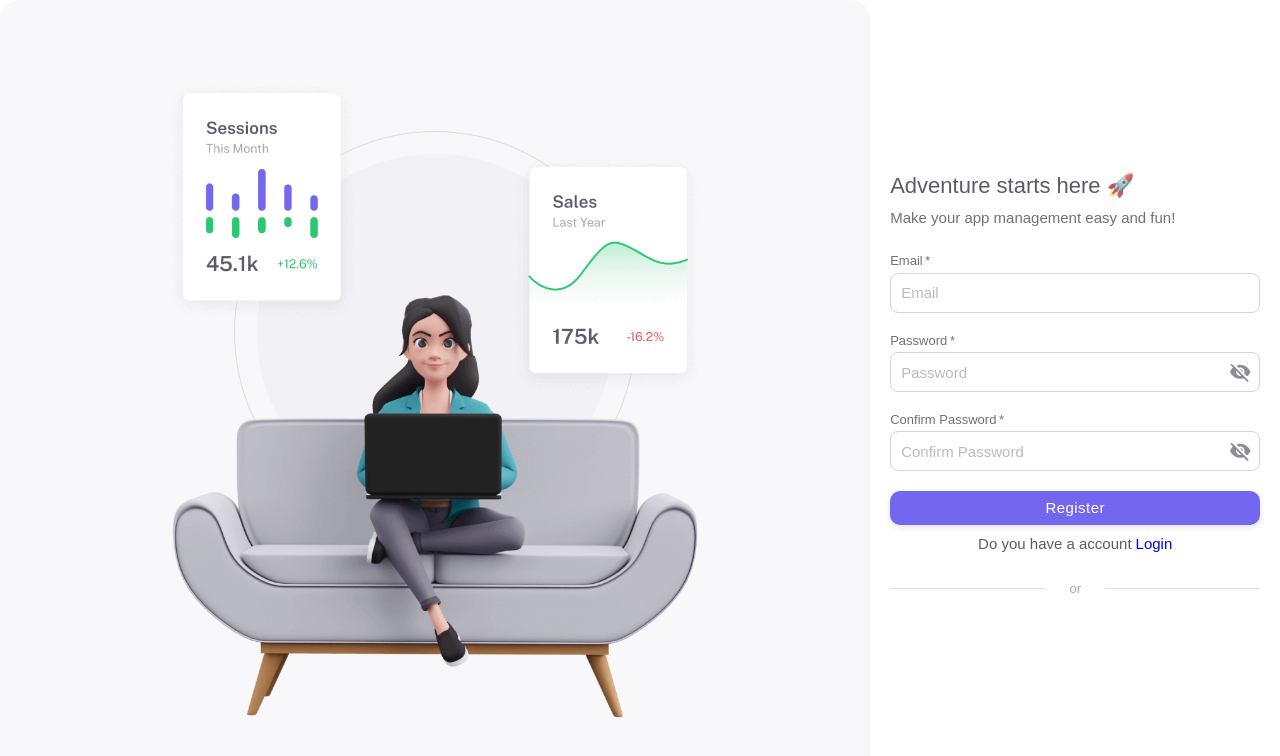
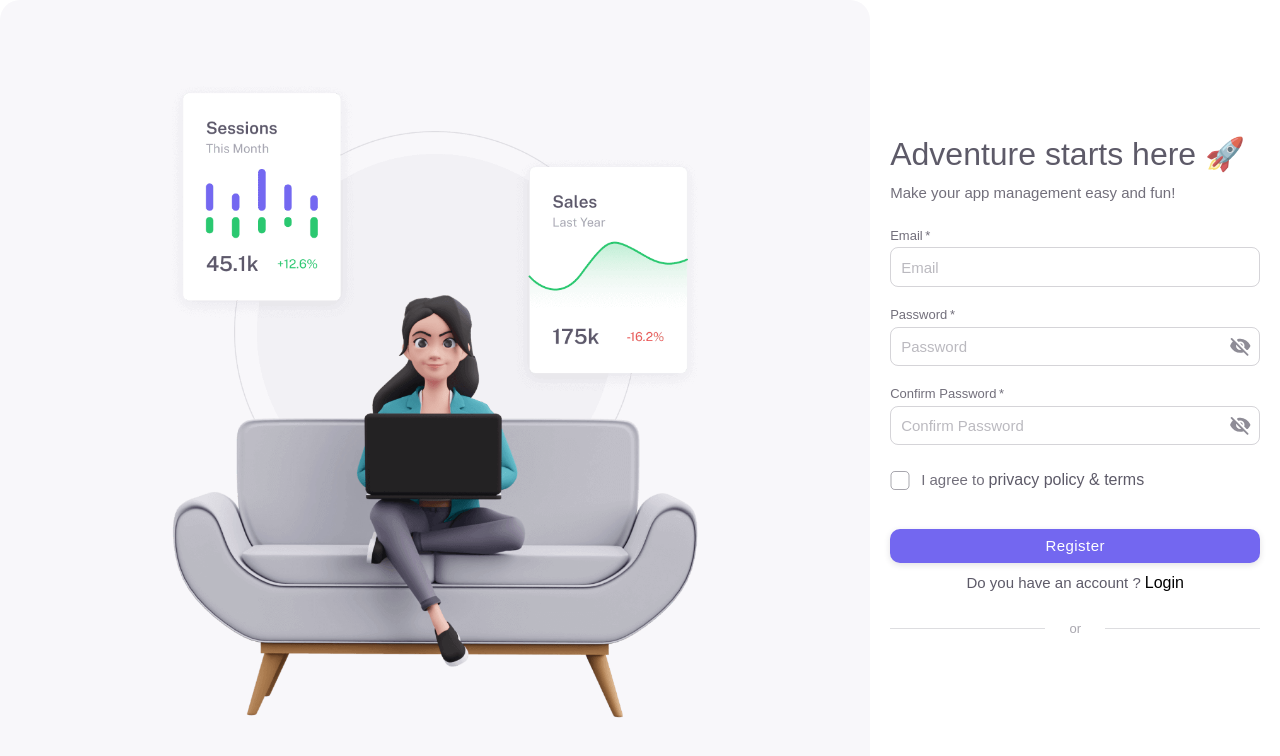
Before and after one commit to ngntu10/OptiMart-Client, a Next.js app: page /register in a window 1280 px wide. Shown: the top 756 px of the page. Built offline with nearby package versions, Linux system fonts and the light colour scheme; some icons are missing.

Commit message:
Fix UI login & register page in dark mode

```diff
--- a/src/styles/globals.scss
+++ b/src/styles/globals.scss
@@ -21,5 +21,9 @@ body {
 
 a {
   text-decoration: none;
+}
 
+input[type='password']::-ms-reveal,
+input[type='password']::-ms-clear {
+  display: none;
 }
--- a/src/views/pages/register/register.tsx
+++ b/src/views/pages/register/register.tsx
@@ -144,7 +144,7 @@ const RegisterPage: NextPage<Tprops> = () => {
           >
             <form onSubmit={handleSubmit(onSubmit)} autoComplete='off' noValidate>
               <Box sx={{ mb: 6 }}>
-                <Typography variant='h4' sx={{ mb: 1.5 }}>
+                <Typography variant='h2' sx={{ mb: 1.5 }}>
                   {`Adventure starts here 🚀`}
                 </Typography>
                 <Typography sx={{ color: 'text.secondary' }}>Make your app management easy and fun!</Typography>
@@ -253,14 +253,40 @@ const RegisterPage: NextPage<Tprops> = () => {
                   name='password'
                 />
               </Box>
-
+              <FormControlLabel
+                control={<Checkbox />}
+                sx={{ mb: 4, mt: 1.5, '& .MuiFormControlLabel-label': { fontSize: theme.typography.body2.fontSize } }}
+                label={
+                  <Box sx={{ display: 'flex', alignItems: 'center', flexWrap: 'wrap', justifyContent: 'center' }}>
+                    <Typography sx={{ color: 'text.secondary' }}>I agree to</Typography>
+                    <Typography
+                      style={{ color: `${theme.palette.primary.main} !important`, fontSize: '16px' }}
+                      onClick={e => e.preventDefault()}
+                      sx={{ ml: 1 }}
+                    >
+                      privacy policy & terms
+                    </Typography>
+                  </Box>
+                }
+              />
               <Button type='submit' fullWidth variant='contained' sx={{ mt: 3, mb: 2 }}>
                 Register
               </Button>
               <Box sx={{ display: 'flex', alignItems: 'center', justifyContent: 'center', gap: '4px' }}>
-                <Typography>{'Do you have a account'}</Typography>
+                <Typography>{'Do you have an account ?'}</Typography>
 
-                <Link href='/login'>{'Login'}</Link>
+                <Link
+                  style={{
+                    color:
+                      theme.palette.mode === 'light'
+                        ? theme.palette.common.black
+                        : theme.palette.common.white,
+                    fontSize: '16px'
+                  }}
+                  href='/login'
+                >
+                  {'Login'}
+                </Link>
               </Box>
               <Divider
                 sx={{
```
Also changed, not shown: src/views/pages/login/login.tsx (+8 -2 lines).
